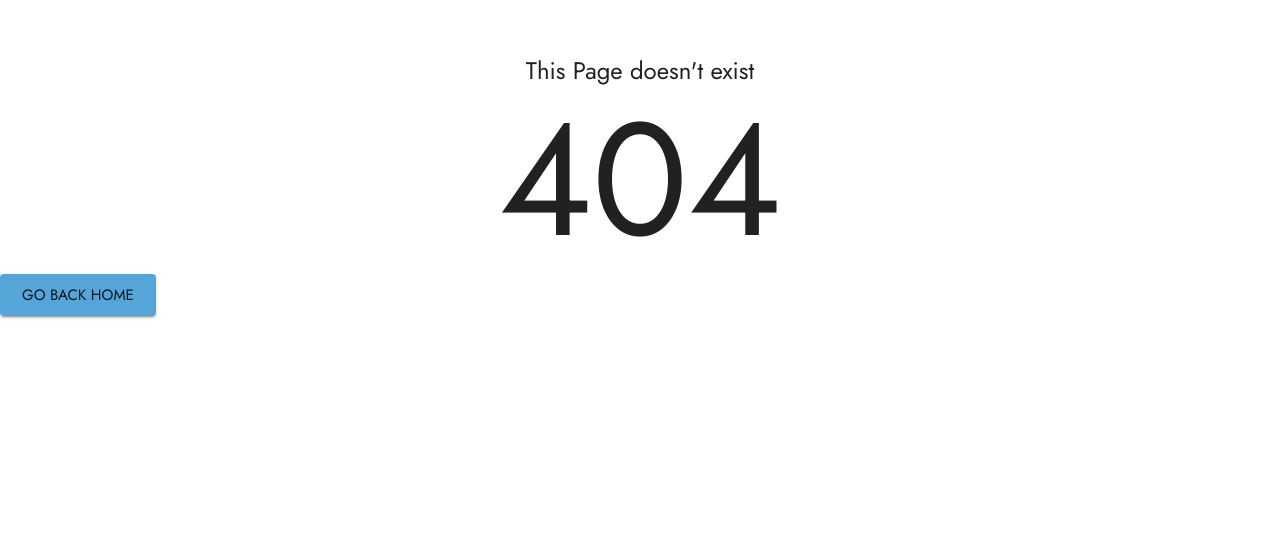
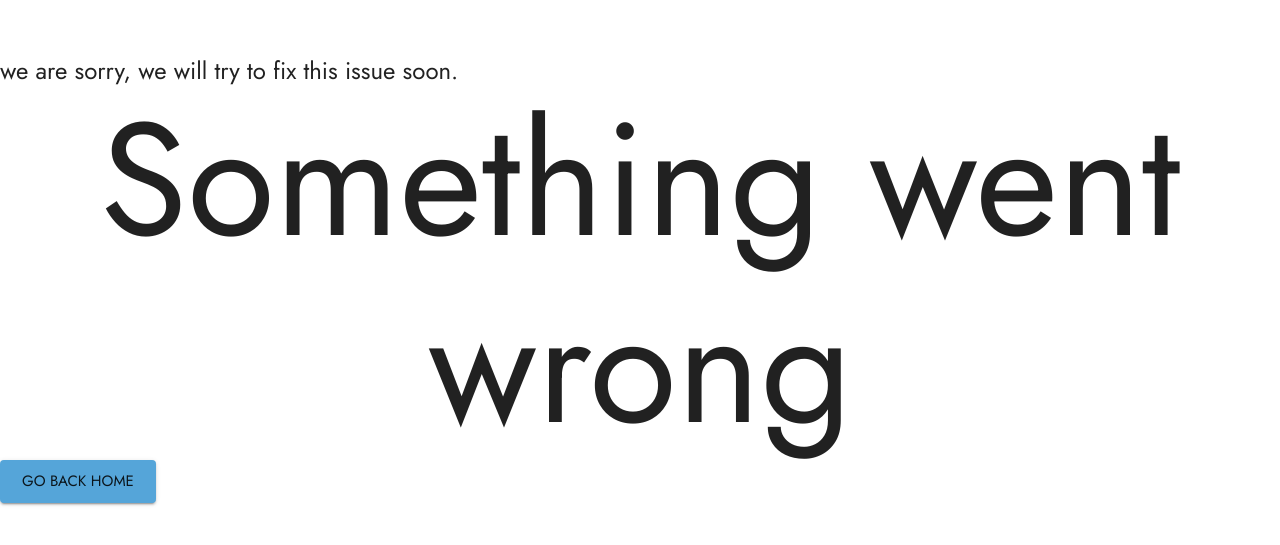
Before and after one commit to SYMBA-Team/patient, a React (Create React App) app: page /recover in a window 1280 px wide. Before the commit this address had no page. Shown: the part 185-730 px from the top of the page. Built offline with nearby package versions, Linux system fonts and the light colour scheme.

Commit message:
switching Error

```diff
--- a/src/Pages/Errors/Error404/index.jsx
+++ b/src/Pages/Errors/Error500/index.jsx
@@ -5,11 +5,11 @@ export default function Error404() {
     return (
         <>
             <Box sx={{ mt: 30 }}>
-                <Typography component="h2" variant="h5" align="center">
-                    This Page doesn't exist
+                <Typography component="body1" variant="h5" align="center">
+                    we are sorry, we will try to fix this issue soon.
                 </Typography>
                 <Typography component="h1" variant="h1" align="center" sx={{ fontSize: "10rem" }}>
-                    404
+                    Something went wrong
                 </Typography>
             </Box>
             <Button component={Link} to="/" variant="contained" size="large" sx={{ mx: "auto" }}>
```
Also changed, not shown: src/Router.jsx (+7 -11 lines).
